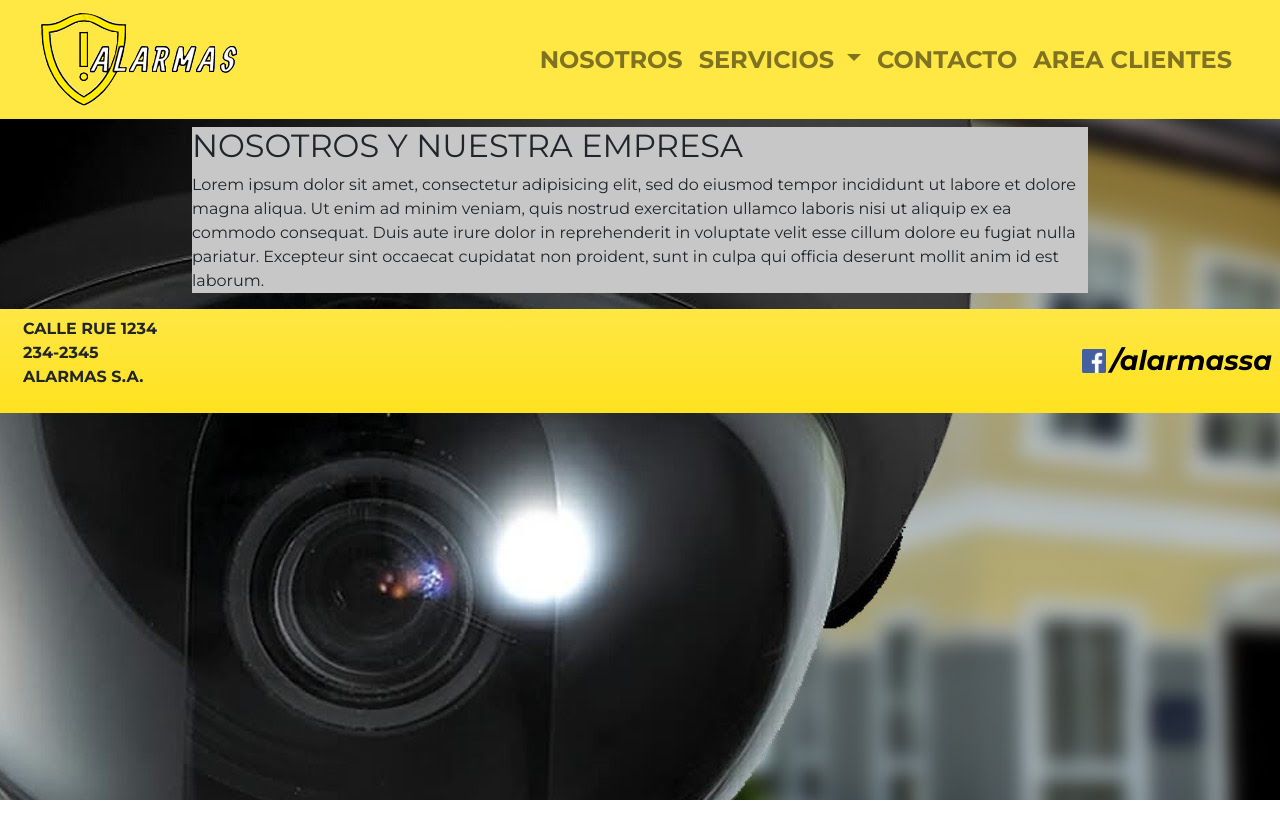
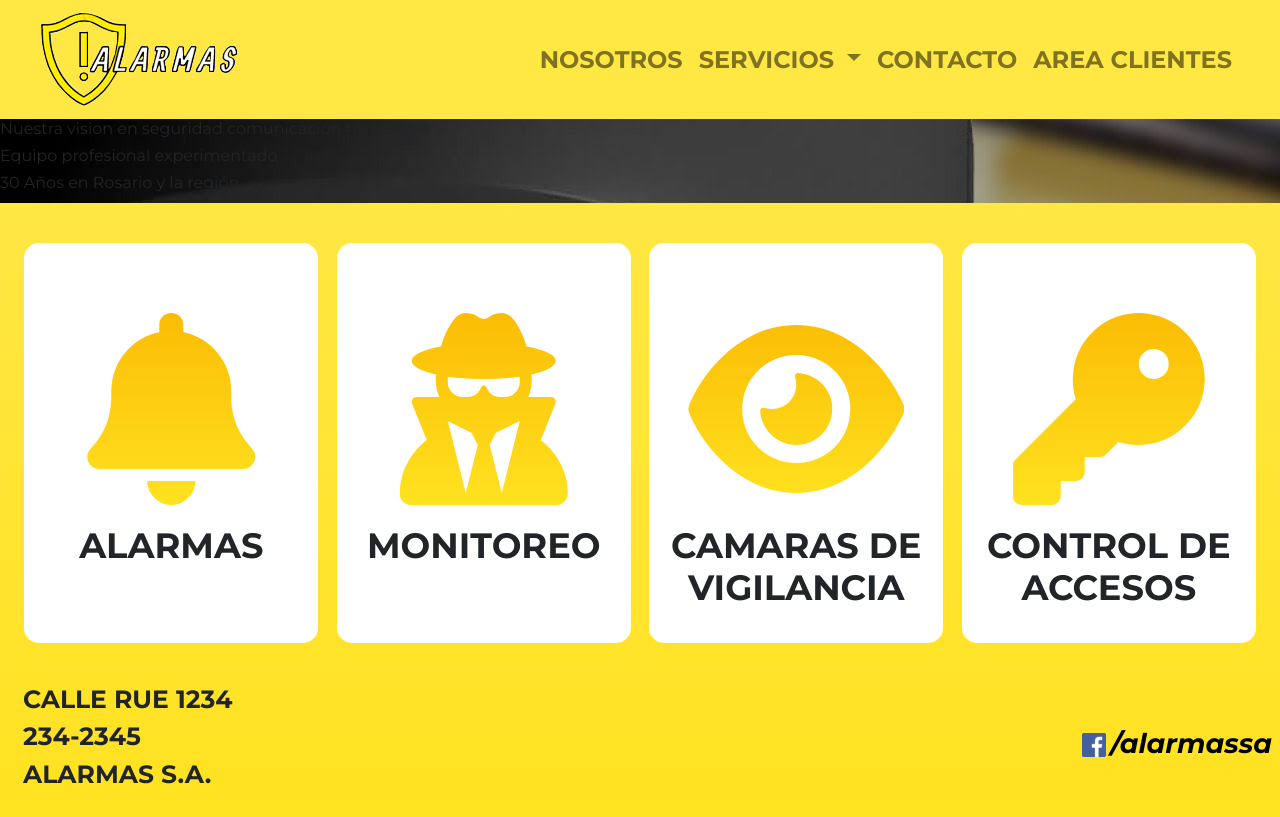
Before and after one commit to lautaronahuelp/proyecto_desarrollo_web_coderhouse, a website: page nosotros.html in a window 1280 px wide. Drawn offline with nearby package versions, Linux system fonts and the light colour scheme.

Commit message:
Comenzando con NOSOTROS

```diff
--- a/nosotros.html
+++ b/nosotros.html
@@ -45,11 +45,47 @@
           </ul>
         </div>
       </nav>
-    <section class="nosEmpre">
+      <section class="nosotros">
+        <h6>Nuestra vision en <span>seguridad</span> <span>comunicación</span> <span>tecnología</span></h6>
+        <h6>Equipo profesional <span>experimentado</span></h6>
+        <h6><span>30 Años</span> en Rosario y la región</h6>
+
+      </section>
+    <!--<section class="nosEmpre">
       <h2>NOSOTROS Y NUESTRA EMPRESA</h2>
       <p>Lorem ipsum dolor sit amet, consectetur adipisicing elit, sed do eiusmod tempor incididunt ut labore et dolore magna aliqua. Ut enim ad minim veniam, quis nostrud exercitation ullamco laboris nisi ut aliquip ex ea commodo consequat. Duis aute irure dolor in reprehenderit in voluptate velit esse cillum dolore eu fugiat nulla pariatur. Excepteur sint occaecat cupidatat non proident, sunt in culpa qui officia deserunt mollit anim id est laborum.</p>
-    </section>
+    </section>-->
     <footer class="container-fluid lefooter">
+      <section class="ofrecemos">
+        <article class="ofrecemos__servicio">
+          <span class="fas fa-bell"></span>
+          <div class="ofrecemos__cuadrito">
+            <h3>ALARMAS</h3>
+            <!--<p>INSTALACION Y MANTENIMIENTO DE SISTEMAS DE SEGURIDAD E INCENDIO.</p>-->
+          </div>
+        </article>
+        <article class="ofrecemos__servicio">
+          <span class="fas fa-user-secret"></span>
+          <div class="ofrecemos__cuadrito">
+            <h3>MONITOREO</h3>
+            <!--<p>CENTRAL DE MONITOREO PROPIA LAS 24HS.</p>-->
+          </div>
+        </article>
+        <article class="ofrecemos__servicio">
+          <span class="fas fa-eye"></span>
+          <div class="ofrecemos__cuadrito">
+            <h3>CAMARAS DE VIGILANCIA</h3>
+            <!--<p>ACCEDA A SUS CAMARAS DESDE CUALQUIER LUGAR DEL MUNDO.</p>-->
+          </div>
+        </article>
+        <article class="ofrecemos__servicio">
+          <span class="fas fa-key"></span>
+          <div class="ofrecemos__cuadrito">
+            <h3>CONTROL DE ACCESOS</h3>
+            <!--<p>CONTROLE EL INGRESO A SUS PROPIEDADES Y DE SUS EMPLEADOS.</p>-->
+          </div>
+        </article>
+      </section>
       <div class="row justify-content-between p-2">
         <ul class="lefooter__datita col-3 d-inline-block">
          <li>CALLE RUE 1234</li>
--- a/scss/style.scss
+++ b/scss/style.scss
@@ -2,6 +2,7 @@
 
 
 body {
+    background-color: white;
     background-image: url("../images/wall1.jpg");
     background-attachment: fixed;
     font-family: "Montserrat", sans-serif !important;
@@ -75,9 +76,7 @@ body {
     display: inline-block;
   }
 
-  .lefooter__datita {
-    font-weight: bold;
-  }
+
 
   @media (min-width: 992px) {
     /*TANUNCIOS*/
@@ -141,12 +140,20 @@ body {
       grid-area: anu;
     }
 
-    /*SECOFRE*/
+    /*FOOTER SECOFRE*/
 
     .fas {
       color: $amarilloIcono;
-      font-size: 120px;
-      text-shadow: 0 0 10px black;
+      font-size: 12em;
+      /*text-shadow: 0 0 10px black;*/
+      background: -webkit-linear-gradient($amarilloNaranjaPesado, $amarilloSolido);
+      -webkit-background-clip: text;
+      -webkit-text-fill-color: transparent;
+    }
+
+    .lefooter__datita {
+      font-size: 25px;
+      font-weight: bold;
     }
 
     .ofrecemos {
@@ -157,7 +164,9 @@ body {
       padding: 0px;
 
       p {
+
         font-style: italic;
+
       }
 
 
@@ -165,15 +174,30 @@ body {
 
     .ofrecemos__servicio {
       /*background-color: #C7C7C7;*/
-      background-image: linear-gradient(to bottom, #C7C7C7, #797979);
+      /*background-image: linear-gradient(to bottom, #C7C7C7, #797979);*/
+      background-color: white;
       border-radius: 15px;
       display: inline-block;
-      height: 270px;
-      margin: 0px 2px;
+      height: 400px;
+      margin: 40px 2px 20px 2px;
       overflow: hidden;
-      padding: 10px;
+      padding: 70px 20px 50px;
       text-align: center;
-      width: 300px;
+      width:23vw;
+
+
+      .ofrecemos__cuadrito {
+        margin-top: 20px;
+
+        h3{
+          font-size: 2.2em;
+          font-weight: bold;
+
+        }
+        p{
+          font-size: 25px;
+        }
+      }
     }
 
 
@@ -184,6 +208,11 @@ body {
     }
     $toph3: 30px;
     $lefth3: 550px;
+
+    .conteservi{
+      background-image: url("../images/yellow_white_office.jpg");
+      background-attachment: fixed;
+    }
 
     .conteservi__conser {
       /*background-color: #C7C7C7;*/
```
Also changed, not shown: index.html (+52 -5 lines), css/estilo.css, images/yellow_white_office.jpg (added).
